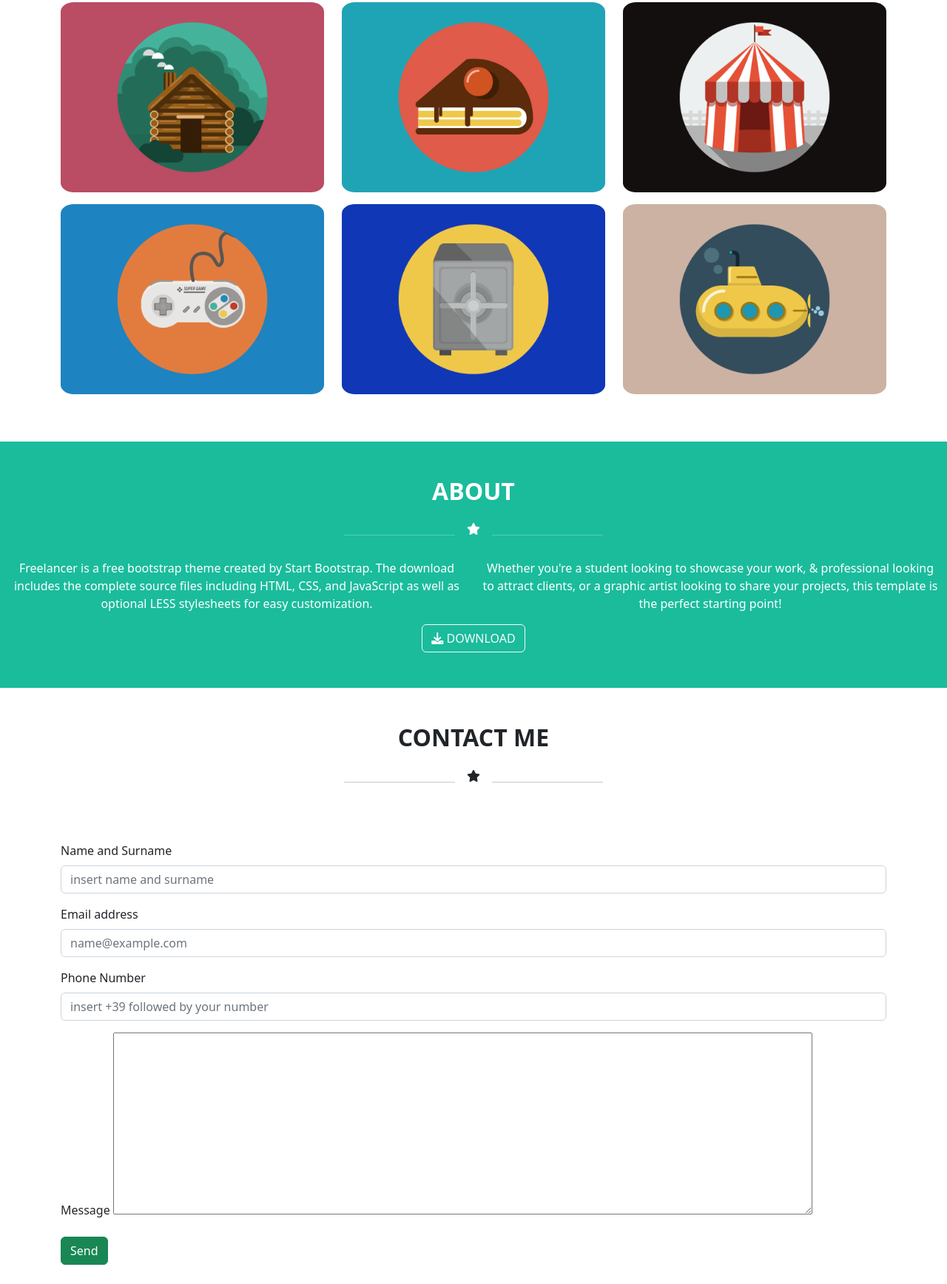
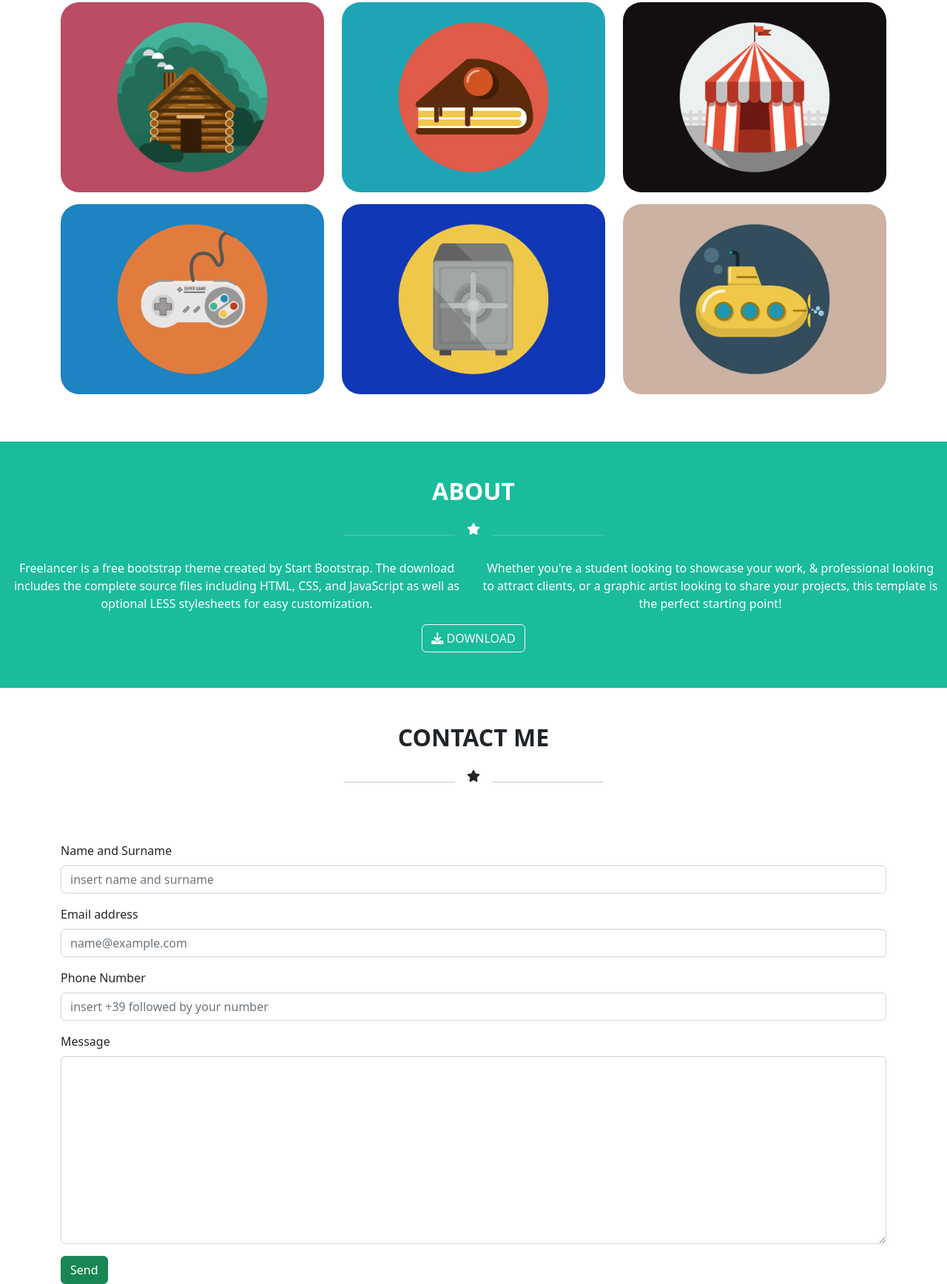
Before and after one commit to SofiaDiBlasi/html-css-bootstrap-freelancer, a plain HTML site: page index.html in a window 1280 px wide. Shown: the part 682-2418 px from the top of the page at 74% size. Before the commit the page ends 2392 px from the top, so only its background shows below. Drawn offline with nearby package versions, Linux system fonts and the light colour scheme.

Commit message:
form completed

```diff
--- a/css/style.css
+++ b/css/style.css
@@ -25,5 +25,5 @@ hr {
 
 
 div img {
-    border-radius: 5%;
+    border-radius: 25px;
 }
--- a/index.html
+++ b/index.html
@@ -150,7 +150,7 @@
             <!--MESSAGGIO-->
             <div class="mb-3">
               <label for="exampleInputPassword1" class="form-label">Message</label>
-              <textarea name="" id="" cols="100" rows="10"></textarea>
+              <textarea name="" id="" cols="20" rows="10" class="form-control" id="floatingInput"></textarea>
             </div>
             <!--BOTTONE SUBMIT-->
             <button type="button" class="btn btn-success">Send</button>
```
